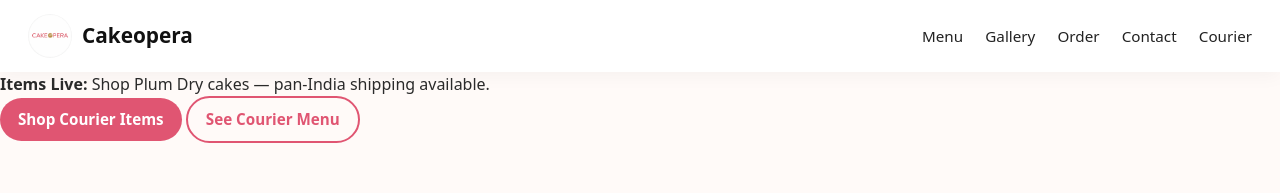
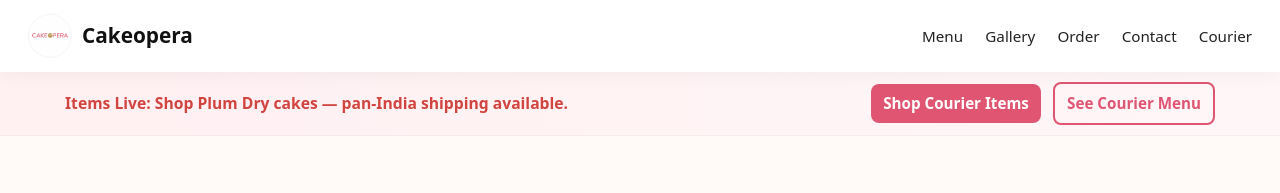
Before and after one commit to kaushikvinay44-alt/cakeopera-website, a website: page index.html in a window 1280 px wide. Shown: the top 193 px of the page. Drawn offline with Linux system fonts and the light colour scheme.

Commit message:
Update styles.css

```diff
--- a/styles.css
+++ b/styles.css
@@ -44,6 +44,27 @@
 }
 nav a:hover{
   opacity:0.8;
+}
+/* Promo strip shown on homepage to link to courier page */
+.promo-strip{
+  background: linear-gradient(90deg, #fff0f2 0%, #fff6f7 100%);
+  border-bottom: 1px solid rgba(0,0,0,0.03);
+  padding: 10px 0;
+}
+.promo-inner{
+  max-width:1150px;
+  margin:0 auto;
+  display:flex;
+  align-items:center;
+  justify-content:space-between;
+  gap:12px;
+  padding:0 16px;
+}
+.promo-text{ color:#d1443f; font-weight:600; font-size:0.98rem; }
+.promo-actions .btn{ margin-left:8px; padding:8px 12px; border-radius:8px; font-size:0.95rem; }
+@media (max-width:720px){
+  .promo-inner{ flex-direction:column; align-items:flex-start; gap:10px; }
+  .promo-actions .btn{ margin-left:0; }
 }
 
 /* HERO */
```
